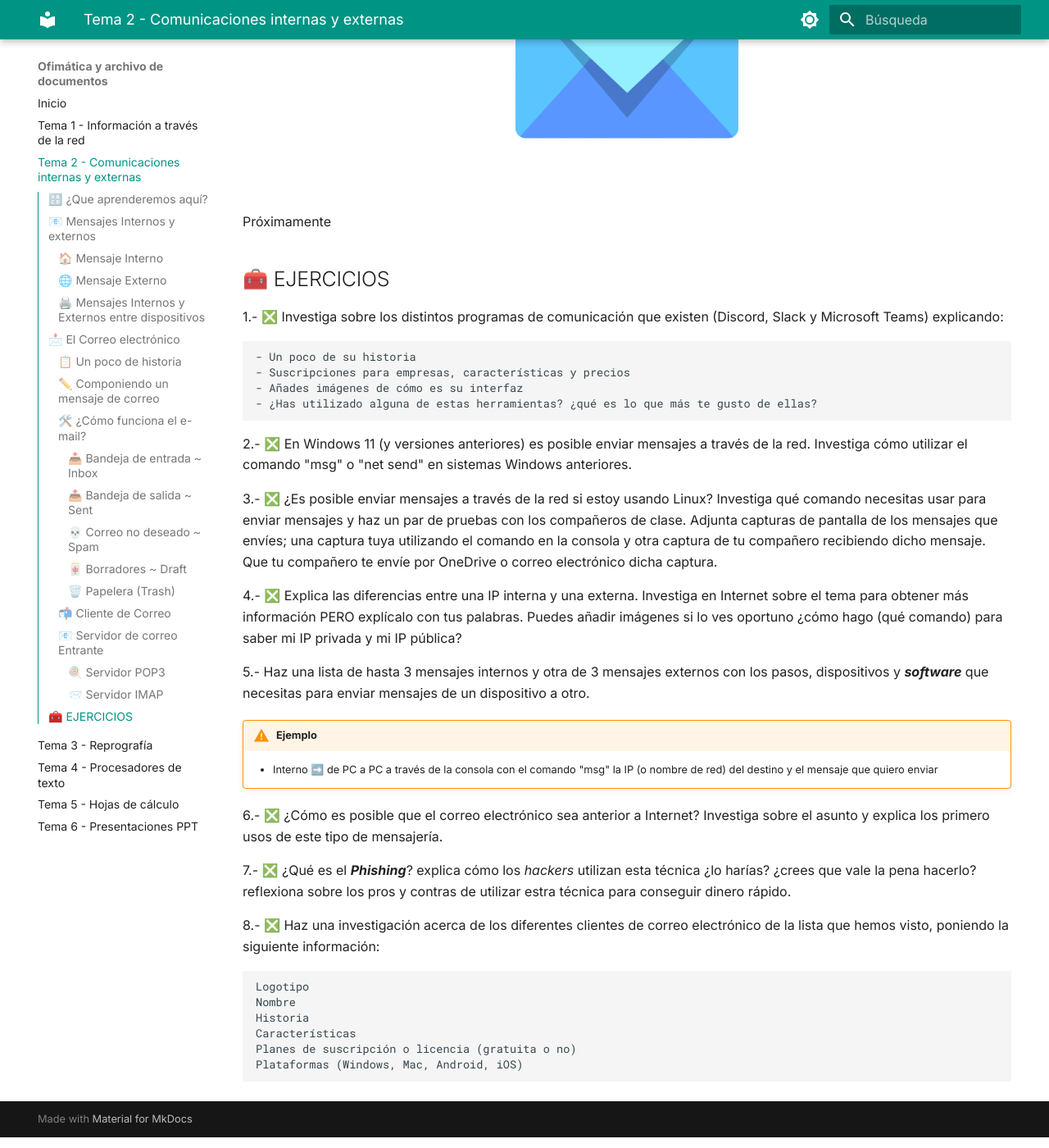
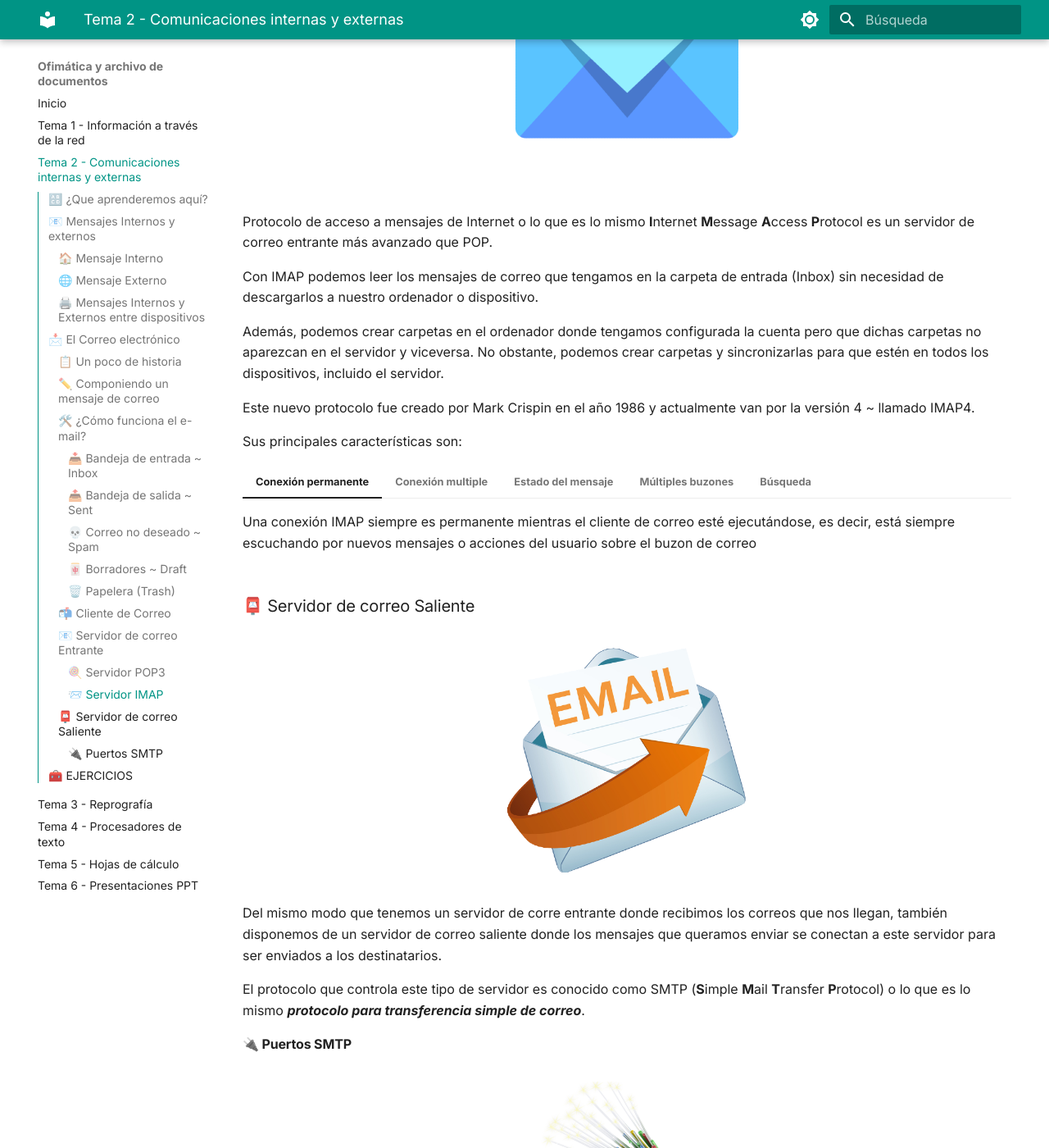
Before and after one commit to lalemanf/ofimatica, an MkDocs documentation site: the page built from docs/02-comunicaciones.md, in a window 1280 px wide and 1400 px high, scrolled down 9194 px. Shown: the whole window at 82% size. Built offline with MkDocs 1.6.1 and Material for MkDocs 9.7.7, drawn with Linux system fonts in a browser that asks for light colours; some of the changed text lies outside the part shown.

Commit message:
nuevo contenido

```diff
--- a/docs/02-comunicaciones.md
+++ b/docs/02-comunicaciones.md
@@ -226,11 +226,57 @@
   <figcaption></figcaption>
 </figure>
 
-Próximamente
+Protocolo de acceso a mensajes de Internet o lo que es lo mismo **I**nternet **M**essage **A**ccess **P**rotocol es un servidor de correo entrante más avanzado que POP.
+
+Con IMAP podemos leer los mensajes de correo que tengamos en la carpeta de entrada (Inbox) sin necesidad de descargarlos a nuestro ordenador o dispositivo.
+
+Además, podemos crear carpetas en el ordenador donde tengamos configurada la cuenta pero que dichas carpetas no aparezcan en el servidor y viceversa. No obstante, podemos crear carpetas y sincronizarlas para que estén en todos los dispositivos, incluido el servidor.
+
+Este nuevo protocolo fue creado por Mark Crispin en el año 1986 y actualmente van por la versión 4 ~ llamado IMAP4.
+
+Sus principales características son:
+
+=== "Conexión permanente"
+    Una conexión IMAP siempre es permanente mientras el cliente de correo esté ejecutándose, es decir, está siempre escuchando por nuevos mensajes o acciones del usuario sobre el buzon de correo
+
+=== "Conexión multiple"
+    Con este nuevo protocolo varios clientes de correo pueden acceder de manera simultánea al servidor y visualizar cambios de otros dispositivos casi en tiempo real
+
+=== "Estado del mensaje"
+    El hecho de que un correo esté leido o no leido se puede verificar de manera instantánea tanto en el cliente de correo como en el servidor. No como en el protocolo POP, donde el estado de cada mensaje sólo se queda guardado en el cliente que lo cambia independientemente de si en el servidor existe un estado diferente
+
+=== "Múltiples buzones"
+    Los clientes de IMAP4 pueden crear, renombrar y/o eliminar buzones (por lo general presentado como carpetas al usuario) en el servidor, y copiar mensajes entre buzones. El soporte para múltiples buzones también le permite a los servidores proporcionar acceso a carpetas públicas y compartidas
+
+=== "Búsqueda"
+    El filtrado de búsqueda siempre se ejecuta en el servidor para obtener un mejor resultado. Se lanza la búsqueda y es el servidor quien procesa dichos criterios y se encarga de devolver al cliente el resultado
 
 
+### 📮 Servidor de correo Saliente
+<figure markdown>
+  ![](media/02-saliente.png){ width="300" }
+  <figcaption></figcaption>
+</figure>
 
+Del mismo modo que tenemos un servidor de corre entrante donde recibimos los correos que nos llegan, también disponemos de un servidor de correo saliente donde los mensajes que queramos enviar se conectan a este servidor para ser enviados a los destinatarios.
 
+El protocolo que controla este tipo de servidor es conocido como SMTP (**S**imple **M**ail **T**ransfer **P**rotocol) o lo que es lo mismo ***protocolo para transferencia simple de correo***.
+
+#### 🔌 Puertos SMTP
+<figure markdown>
+  ![](media/02-puertos.png){ width="300" }
+  <figcaption></figcaption>
+</figure>
+
+Como ya sabemos, Internet funciona con direcciones IP y con puertos para filtrar las conexiones en función de los servicios que se necesiten.
+
+En el protocolo SMTP se suelen utilizar los siguientes puertos:
+
+**Puerto 25**: puerto de Protocolo simple de transferencia de email<br>
+**Puerto 80**: puerto de Protocolo de transferencia de hipertexto<br>
+**Puerto 465**: puerto SMTP autenticado con SSL<br>
+**Puerto 587 y puerto 588**: puerto de envío de mensajes de email<br>
+**Puerto 2525**: el puerto alternativo
 
 
 
@@ -274,3 +320,7 @@
     Características
     Planes de suscripción o licencia (gratuita o no)
     Plataformas (Windows, Mac, Android, iOS)
+
+9.- Enumera y explica las diferencias entre los 2 protocolos de correo entrante IMAP4 y POP3
+
+10.- Enumera y explica cada uno de los puertos que se utilizan en las conexiones del servidor de correo saliente SMTP
```
Also changed, not shown: docs/media/02-puertos.png (added), docs/media/02-saliente.png (added), site/02-comunicaciones/index.html, site/media/02-puertos.png (added), site/media/02-saliente.png (added), site/search/search_index.json, site/sitemap.xml, 1 other file.
